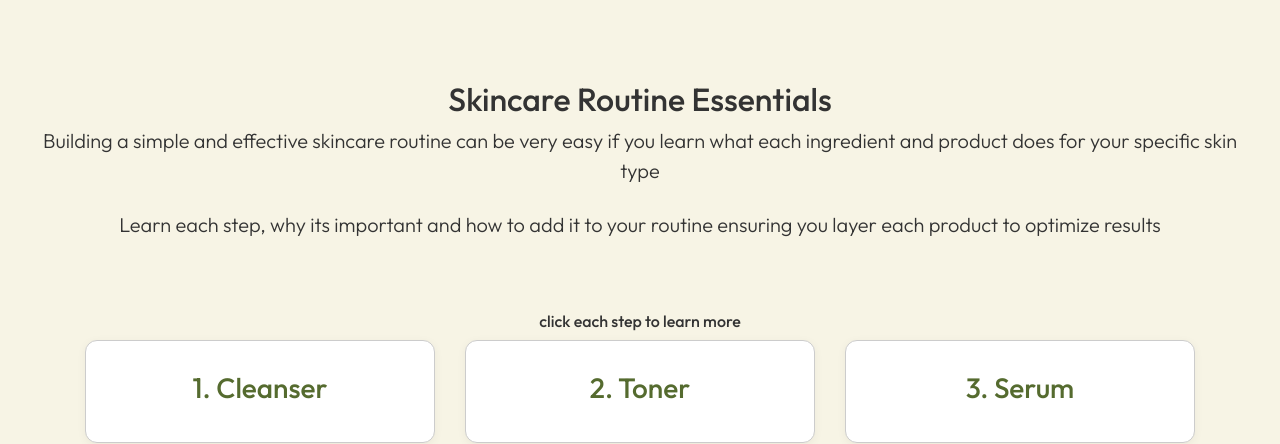
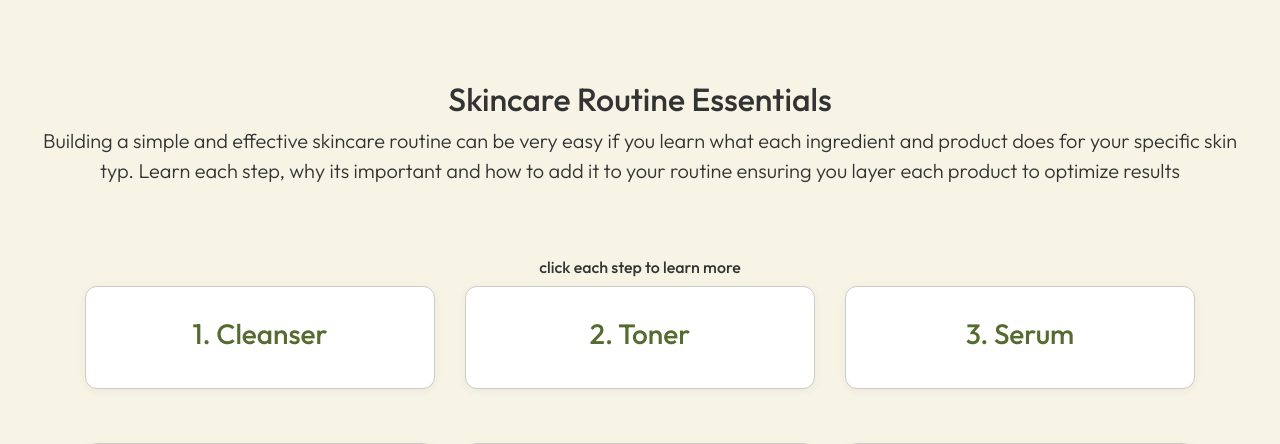
Before and after one commit to hibashaalan/skincareschool, a Flask app: page /foundation in a window 1280 px wide. Shown: the part 62-506 px from the top of the page. Run offline with Flask 3, Linux system fonts and the light colour scheme; some libraries are stand-ins or nearby versions.

Commit message:
fixed wording

```diff
--- a/templates/foundation.html
+++ b/templates/foundation.html
@@ -2,8 +2,7 @@
 {% block content %}
 
 <h2 class="text-center">Skincare Routine Essentials</h2>
-<p class="lead mb-4"> Building a simple and effective skincare routine can be very easy if you learn what each ingredient and product does for your specific skin type</p>
-<p class="lead mb-4"> Learn each step, why its important and how to add it to your routine ensuring you layer each product to optimize results </p>
+<p class="lead mb-4"> Building a simple and effective skincare routine can be very easy if you learn what each ingredient and product does for your specific skin typ. Learn each step, why its important and how to add it to your routine ensuring you layer each product to optimize results </p>
 <div class="container my-5">
   <h6> click each step to learn more </h6>
 
```
